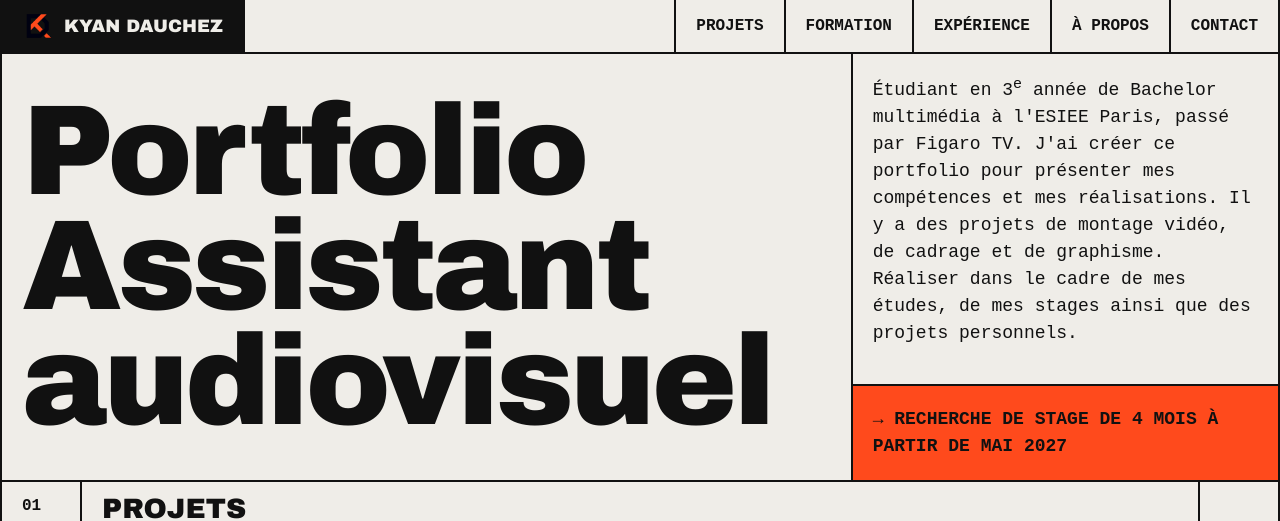
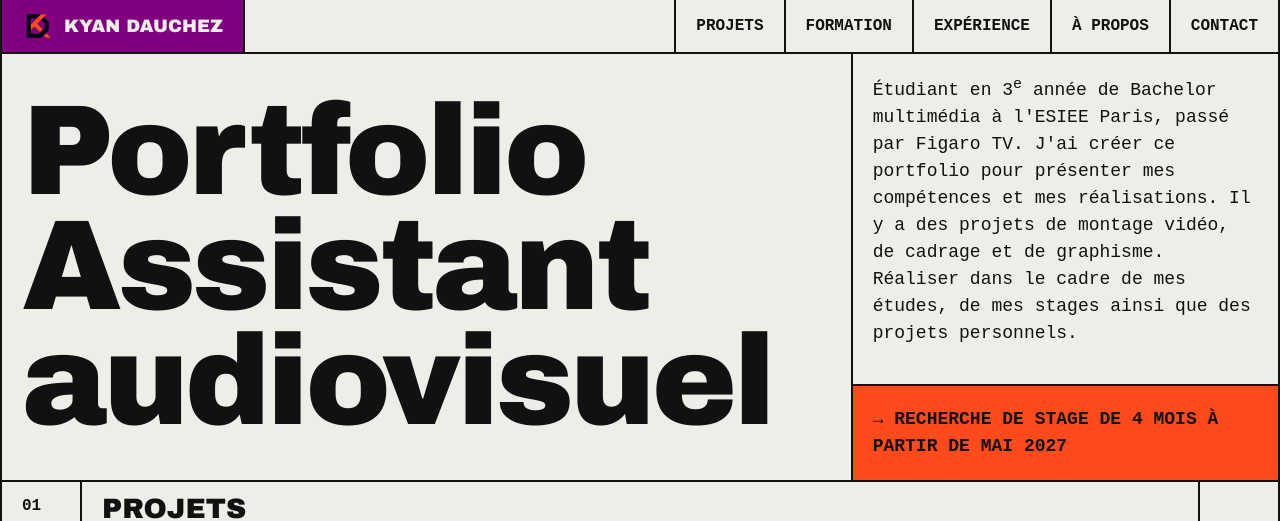
Before and after one commit to Kyandchz/Portfolio, a plain HTML site: page index.html in a window 1280 px wide. In both pictures the pointer is over the link "KYAN DAUCHEZ". Shown: the top 521 px of the page. Drawn offline with Linux system fonts and the light colour scheme.

```diff
--- a/style.css
+++ b/style.css
@@ -86,7 +86,7 @@ img {
 
 .nav a:hover,
 .logo:hover {
-    background: var(--encre);
+    background: purple;
     color: var(--fond);
 }
 
```
